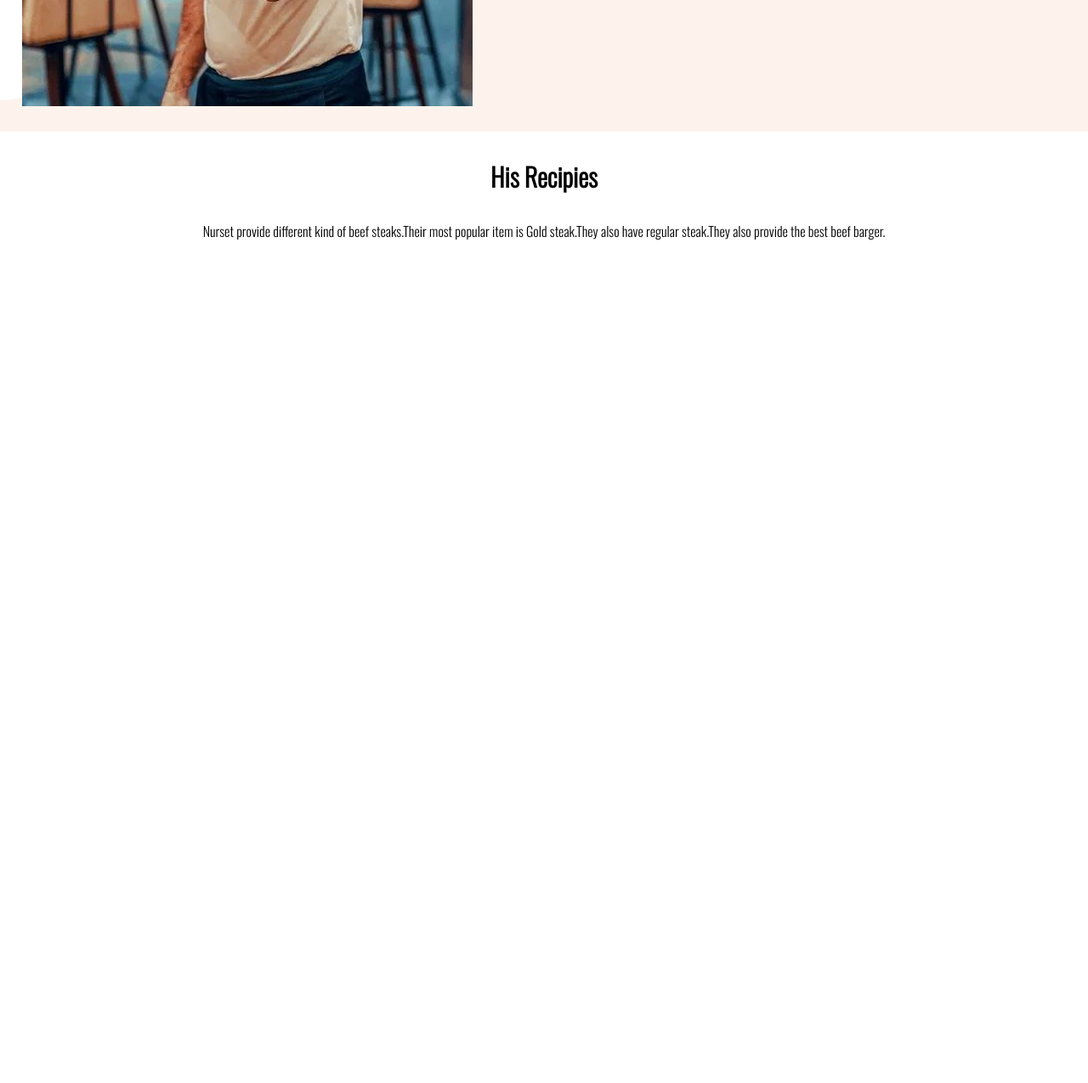
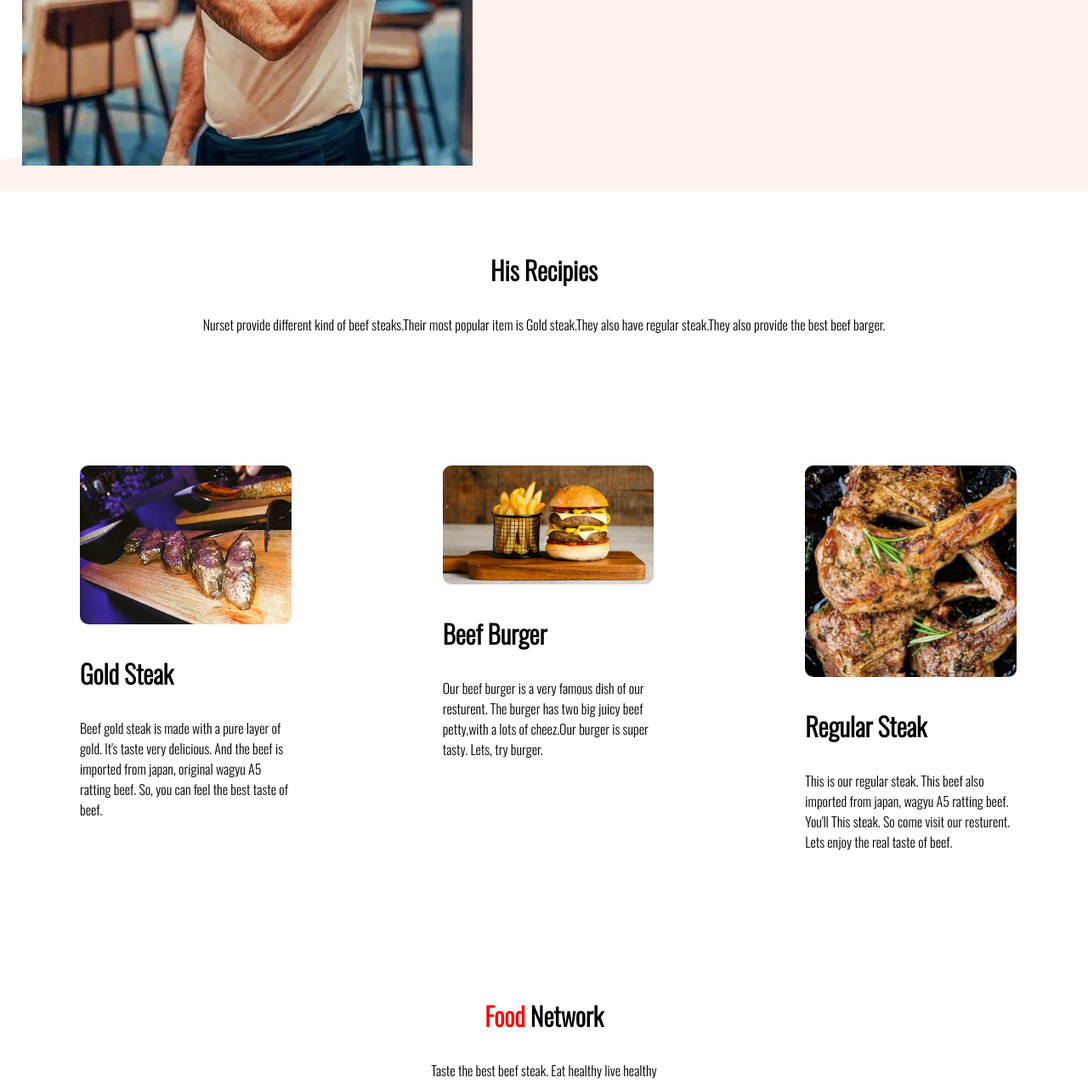
Before and after one commit to samjidsami/food-network, a plain HTML site: page index.html in a window 1280 px wide. Shown: the part 969-2244 px from the top of the page at 85% size. Before the commit the page ends 1269 px from the top, so only its background shows below. Drawn offline with nearby package versions, Linux system fonts and the light colour scheme.

Commit message:
food network added

```diff
--- a/index.html
+++ b/index.html
@@ -23,7 +23,31 @@
              Gökçe has been involved with charitable work, such as building a school in his hometown of Erzurum.[9]</p>
             <a class="link-button" href="https://en.wikipedia.org/wiki/Salt_Bae">LEARN HIM</a></div>
        </section>
-       <h3 class="recipies">His Recipies</h3>
-       <p class="different">Nurset provide different kind of beef steaks.Their most popular item is Gold steak.They also have regular steak.They also provide the best beef barger.</p>
+       <div class="most"><h3 class="recipies">His Recipies</h3>
+        <p class="different">Nurset provide different kind of beef steaks.Their most popular item is Gold steak.They also have regular steak.They also provide the best beef barger.</p></div>
+       <section>
+           <div class="famous">
+               <img src="images/gold.jpg" alt="">
+               <h3>Gold Steak</h3>
+               <p>Beef gold steak is made with a pure layer of gold. It's taste very delicious. And the beef is imported from japan, original wagyu A5 ratting beef. So, you can feel the best taste of beef. </p>
+           </div>
+           <div class="famous">
+            <img src="images/burger.jpg" alt="">
+               <h3>Beef Burger</h3>
+               <p>Our beef burger is a very famous dish of our resturent. The burger has two big juicy beef petty,with a lots of cheez.Our burger is super tasty.
+                   Lets, try burger.
+               </p>
+           </div>
+           <div class="famous">
+               <img src="images/bon.jpg" alt="">
+               <h3>Regular Steak</h3>
+               <p>This is our regular steak. This beef also imported from japan, wagyu A5 ratting beef. You'll This steak. So come visit our resturent. Lets enjoy the real taste of beef. </p>
+
+           </div>
+       </section>
+       <footer class="network">
+           <h3><span class="red">Food</span> Network</h3>
+           <p>Taste the best beef steak. Eat healthy live healthy</p>
+       </footer>
 </body>
 </html>
--- a/style.css
+++ b/style.css
@@ -14,6 +14,7 @@ h3{
 }
 section{
     display: flex;
+    margin-bottom: 70PX;
 
 }
 .half-width{
@@ -41,3 +42,22 @@ text-decoration: none;
 .different{
     text-align: center;
 }
+.most{
+    margin-bottom: 70px;
+}
+.famous{
+    width: 30%;
+    border:20px solid white;
+    border-radius: 10px;
+    margin: 5%;
+    padding-left: 10px;
+    border-radius: 10px;
+}
+.famous img{
+    width: 100%;
+    border-radius: 10px;
+
+}
+.network{
+    text-align: center;
+}
```
Also changed, not shown: images/FB_IMG_1625542404018.jpg (added), images/FB_IMG_1625566244039.jpg (added), images/bon.jpg (added), images/burger.jpg (added), images/gold.jpg (added).
